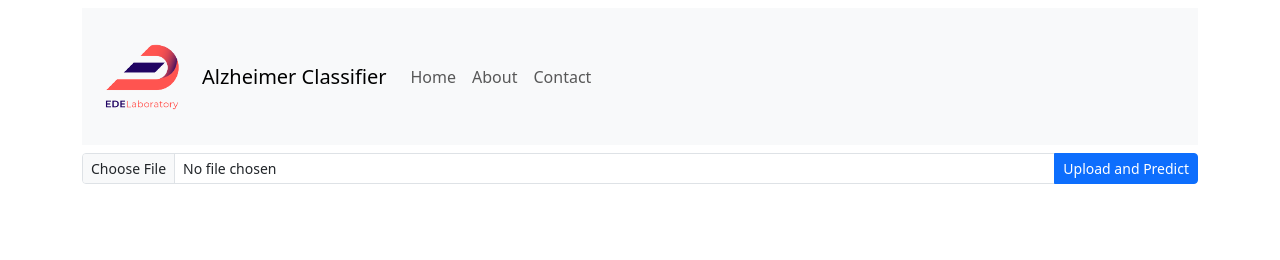
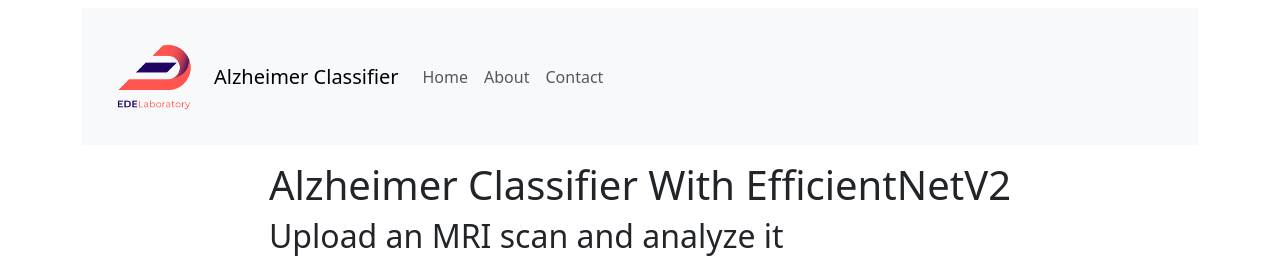
Before and after one commit to ingeniom22/alzheimer-classifier-app, a FastAPI app: page / in a window 1280 px wide. Shown: the top 260 px of the page. Before the commit the page ends 184 px from the top, so only its background shows below. Run offline with FastAPI, Linux system fonts and the light colour scheme; some libraries are stand-ins or nearby versions.

Commit message:
major frontend revision

```diff
--- a/templates/index.html
+++ b/templates/index.html
@@ -1,26 +1,20 @@
 <!DOCTYPE html>
 <html lang="en">
-
   <head>
     <meta charset="UTF-8" />
     <meta name="viewport" content="width=device-width, initial-scale=1.0" />
     <title>Alzheimer Classifier</title>
     <link rel="stylesheet" href="{{ url_for('static', path = 'css/style.css') }}" />
-    <link href="https://cdn.jsdelivr.net/npm/bootstrap@5.3.1/dist/css/bootstrap.min.css" rel="stylesheet"
-        integrity="sha384-4bw+/aepP/YC94hEpVNVgiZdgIC5+VKNBQNGCHeKRQN+PtmoHDEXuppvnDJzQIu9" crossorigin="anonymous" />
+    <link href="https://cdn.jsdelivr.net/npm/bootstrap@5.3.1/dist/css/bootstrap.min.css" rel="stylesheet" integrity="sha384-4bw+/aepP/YC94hEpVNVgiZdgIC5+VKNBQNGCHeKRQN+PtmoHDEXuppvnDJzQIu9" crossorigin="anonymous" />
     <script src="https://cdn.jsdelivr.net/npm/chart.js"></script>
   </head>
 
   <body class="container mt-2">
-    <nav class="navbar navbar-expand-lg navbar-light bg-light mb-2">
-        <a href="/">
-            <img src="{{ url_for('static', path = 'img/logo-ede.png') }}" alt="EDE Logo" width="120" height="120"
-                class="d-inline-block align-text-top" href="/" />
-        </a>
+    <nav class="navbar navbar-expand-lg navbar-light bg-light mb-3">
+      <div class="container mx-auto">
+        <a href="/"><img src="{{ url_for('static', path = 'img/logo-ede.png') }}" alt="EDE Logo" width="120" height="120" class="d-inline-block align-text-top" href="/" /></a>
         <a class="navbar-brand" href="#">Alzheimer Classifier</a>
-        <button class="navbar-toggler" type="button" data-bs-toggle="collapse" data-bs-target="#navbarNav"
-            aria-controls="navbarNav" aria-expanded="false" aria-label="Toggle navigation"><span
-                class="navbar-toggler-icon"></span></button>
+        <button class="navbar-toggler" type="button" data-bs-toggle="collapse" data-bs-target="#navbarNav" aria-controls="navbarNav" aria-expanded="false" aria-label="Toggle navigation"><span class="navbar-toggler-icon"></span></button>
         <div class="collapse navbar-collapse" id="navbarNav">
           <ul class="navbar-nav">
             <li class="nav-item">
@@ -34,37 +28,51 @@
             </li>
           </ul>
         </div>
+      </div>
     </nav>
 
-    <form action="/" method="post" enctype="multipart/form-data" class="mb-2">
-        <div class="input-group">
+    <div class="row d-flex align-items-center justify-content-center mt-8 mb-8">
+      <div class="col-auto">
+        <h1>Alzheimer Classifier With EfficientNetV2</h1>
+        <h2>Upload an MRI scan and analyze it</h2>
+        <upload-bar-button></upload-bar-button>
+      </div>
+      <div class="col-auto">
+        <img draggable="false" src="https://miro.medium.com/v2/resize:fit:1200/1*IPDUMGQBJU51qBkKP_4uhA.gif" alt="Face search engine" width="600" height="320" />
+      </div>
+    </div>
+
+    <div class="row d-flex align-items-center justify-content-center mt-5 mb-5">
+      <div class="col-auto mx-auto">
+        <form action="/" method="post" enctype="multipart/form-data">
+          <div class="input-group input-group-lg">
             <input type="file" name="file" accept=".jpg,.png" class="form-control form-control-sm" required />
-            <button type="submit" class="btn btn-primary btn-sm">Upload and Predict</button>
+            <button type="submit" class="btn btn-primary btn-xl">Upload and Predict</button>
           </div>
         </form>
+      </div>
+    </div>
 
-    <div class="row">
-        <div class="col-md-6 d-flex align-items-center justify-content-center">
+    <div class="row d-flex align-items-center justify-content-center mt-5 mb-5">
+      <div class="col-auto d-flex align-items-center justify-content-center">
         <div id="chart" class="chart"></div>
         <script src="https://cdn.plot.ly/plotly-latest.min.js"></script>
         <script type="text/javascript">
-                var graphs = {{ prediction_results | safe}};
+          var graphs = {{ prediction_results | safe }};
           Plotly.plot('chart', graphs, {});
         </script>
       </div>
+    </div>
 
-        <div class="col-md-6 d-flex align-items-center justify-content-center">
+    <div class="row d-flex align-items-center justify-content-center mt-5 mb-5">
       {% if uploaded_image %}
-            <div class="mt-4 px-4 fade show">
-                <img src="{{ uploaded_image }}" alt="Uploaded Image" class="img-fluid rounded" height="360"
-                    width="360" />
+        <div class="col-auto d-flex align-items-center justify-content-center mb-3">
+          <img src="{{ uploaded_image }}" alt="Uploaded Image" class="img-fluid rounded" height="360" width="360" />
         </div>
-            <div class="mt-4 px-4 fade show">
+        <div class="col-auto d-flex align-items-center justify-content-center mb-3">
           <img src="{{ cam_image }}" alt="CAM Image" class="img-fluid rounded" height="360" width="360" />
         </div>
       {% endif %}
     </div>
-    </div>
   </body>
-
 </html>
```
Lines whose indentation alone changed are shown as unchanged.
